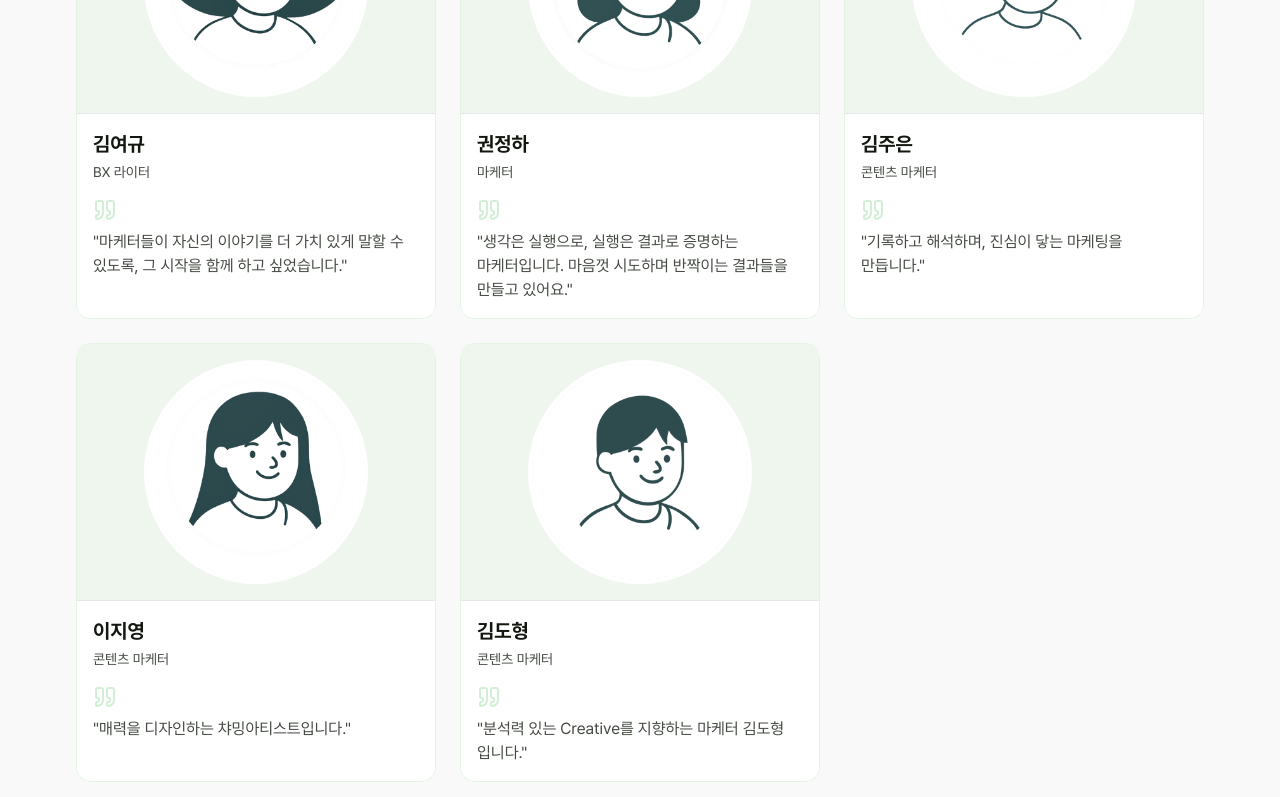
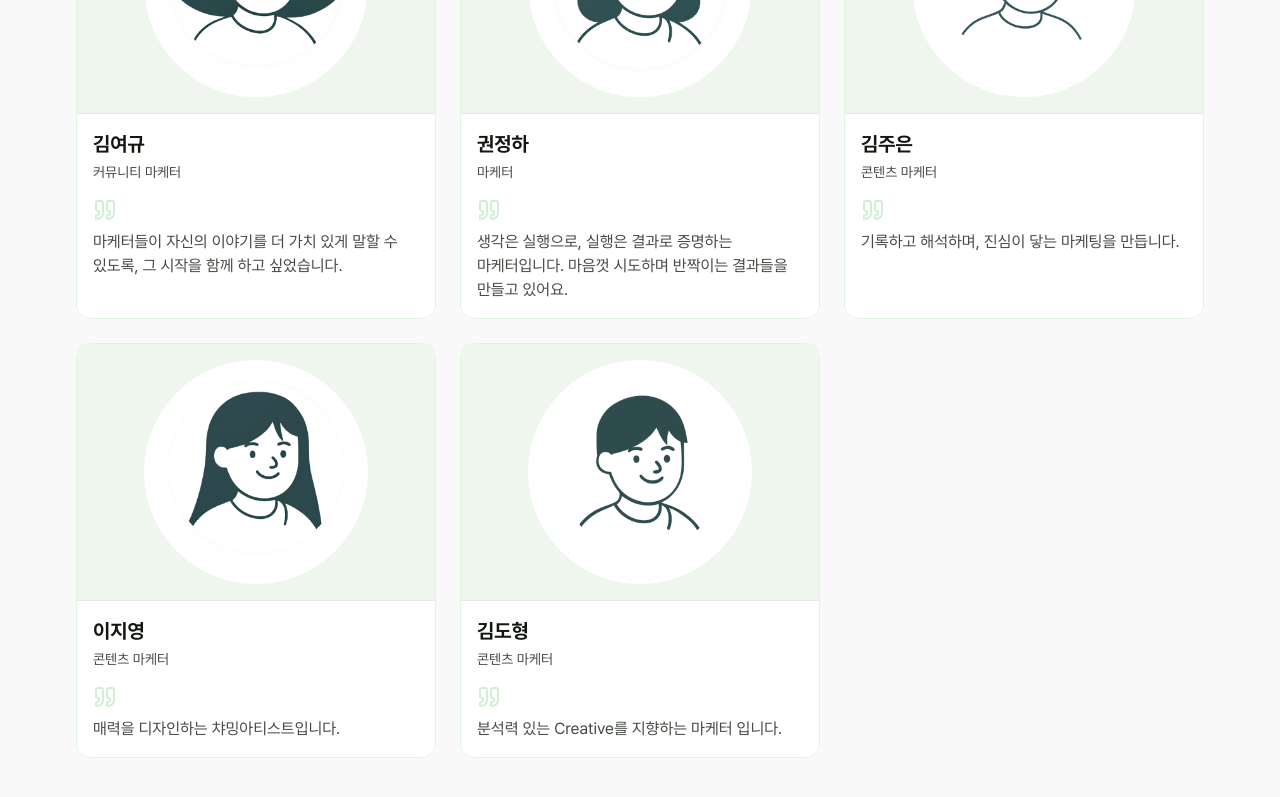
Before and after one commit to ykwimk/masil, a Next.js app: page / in a window 1280 px wide. Shown: the part 2000-2797 px from the top of the page. Built offline with nearby package versions, Linux system fonts and the light colour scheme.

Commit message:
fix: Header CSS 및 텍스트 수정

```diff
--- a/src/components/Header.tsx
+++ b/src/components/Header.tsx
@@ -24,7 +24,7 @@ export default function Header() {
     <header
       className={cn(
         'fixed top-0 right-0 left-0 z-50 transition-all duration-300',
-        isScrolled
+        isScrolled || isMobileMenuOpen
           ? 'bg-white/90 shadow-sm backdrop-blur-md'
           : 'bg-transparent',
       )}
@@ -61,6 +61,11 @@ export default function Header() {
               href="https://event-us.kr/masilcommunity/event/105246"
               target="_blank"
               rel="noopener noreferrer"
+              className={
+                isScrolled
+                  ? ''
+                  : 'bg-transparent text-transparent hover:text-white'
+              }
             >
               세미나 참가하기
             </Link>
@@ -73,7 +78,11 @@ export default function Header() {
           className="md:hidden"
           onClick={() => setIsMobileMenuOpen(!isMobileMenuOpen)}
         >
-          {isMobileMenuOpen ? <X /> : <Menu />}
+          {isMobileMenuOpen ? (
+            <X />
+          ) : (
+            <Menu className={isScrolled ? '' : 'text-white'} />
+          )}
         </Button>
       </div>
 
--- a/src/components/TestimonialSection.tsx
+++ b/src/components/TestimonialSection.tsx
@@ -20,7 +20,7 @@ const testimonials: Testimonial[] = [
     quote:
       '마케터들이 자신의 이야기를 더 가치 있게 말할 수 있도록, 그 시작을 함께 하고 싶었습니다.',
     author: '김여규',
-    role: 'BX 라이터',
+    role: '커뮤니티 마케터',
     initials: '김',
     isTag: true,
     imageUrl: '/images/img-profile1.png',
@@ -55,7 +55,7 @@ const testimonials: Testimonial[] = [
     linkUrl: 'https://www.naver.com',
   },
   {
-    quote: '분석력 있는 Creative를 지향하는 마케터 김도형 입니다.',
+    quote: '분석력 있는 Creative를 지향하는 마케터 입니다.',
     author: '김도형',
     role: '콘텐츠 마케터',
     initials: '김',
@@ -132,7 +132,7 @@ export default function TestimonialsSection() {
                     </p>
                     <Quote className="text-primary/30 mb-2 h-5 w-5 md:h-6 md:w-6" />
                     <p className="text-muted-foreground text-sm break-keep md:text-base">
-                      "{testimonial.quote}"
+                      {testimonial.quote}
                     </p>
                   </div>
                 </div>
```
